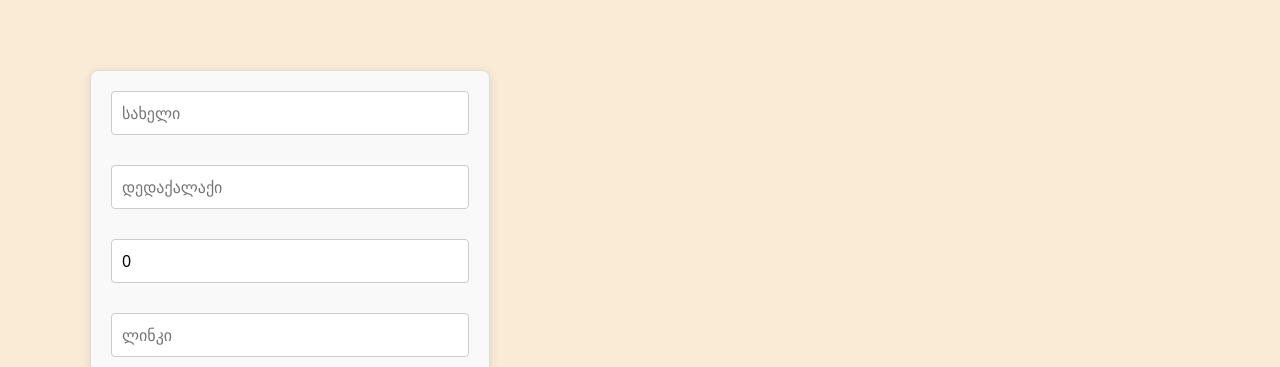
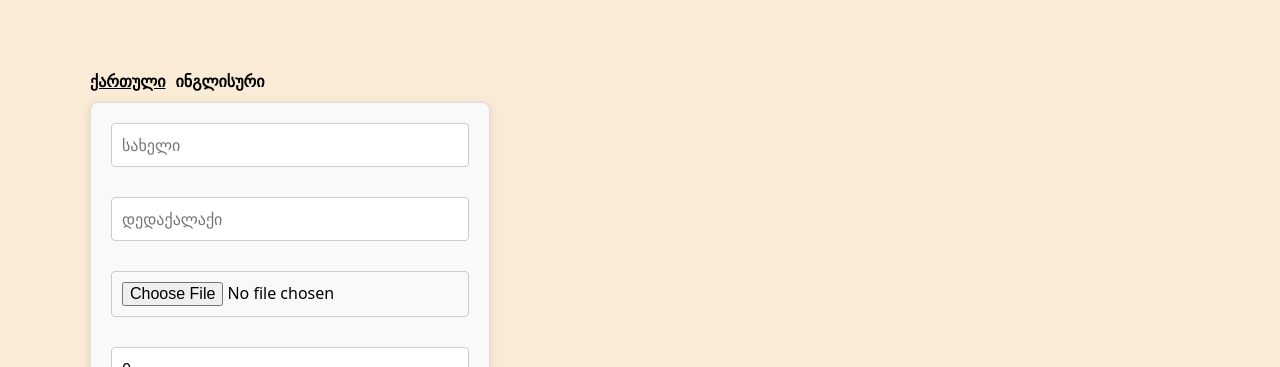
Before and after one commit to dachidavituri/countries-app, a React (Vite) app: page /ka/home in a window 1280 px wide. Shown: the part 130-497 px from the top of the page. Built offline with nearby package versions, Linux system fonts and the light colour scheme; a web font is replaced by a local one.

Commit message:
add country with translate two option language and upload image

```diff
--- a/src/info.ts
+++ b/src/info.ts
@@ -2,10 +2,9 @@ import georgiaFlag from "&/georgia-flag.jpg";
 import germanyFlag from "&/istockphoto-962789576-612x612.jpg";
 import franceFlag from "&/360_F_41940248_NCRNah6ISoHgXXmBEe4heQ0UPXXd1onE.jpg";
 
-
-interface basicContent{
-  ka: string,
-  en: string
+interface basicContent {
+  ka: string;
+  en: string;
 }
 interface Categories {
   name: string;
@@ -481,3 +480,11 @@ export const createFormPlaceholder = {
     btnVal: "Create Country",
   },
 };
+interface changeLabels {
+  lang: "ka" | "en";
+  language: { ka: string; en: string };
+}
+export const changeLanugeageTab: changeLabels[] = [
+  { lang: "ka", language: { ka: "ქართული", en: "Georgia" } },
+  { lang: "en", language: { ka: "ინგლისური", en: "English" } },
+];
--- a/src/pages/home/components/card/card.tsx
+++ b/src/pages/home/components/card/card.tsx
@@ -12,17 +12,18 @@ import { countries } from "@/info";
 import { reducer } from "^/home/components/card/reducer";
 import { useState } from "react";
 import { validateCountry } from "./validation";
-import globe from "&/istockphoto-186019678-612x612.jpg";
+
 interface CardProps {
   children: (country: Country) => React.ReactNode;
   lang: "ka" | "en";
 }
 const Card: React.FC<CardProps> = ({ children, lang }) => {
   const [errors, setErrors] = useState({
-    name: "",
-    capitalCity: "",
-    population: "",
-    infoLink: "",
+    name: { ka: "", en: "" },
+    capitalCity: { ka: "", en: "" },
+    population: { ka: "", en: "" },
+    infoLink: { ka: "", en: "" },
+    img: { ka: "", en: "" }
   });
   const [countriesList, dispatch] = useReducer(reducer, countries);
   const handleCountryUpvote = (id: number) => {
@@ -38,29 +39,23 @@ const Card: React.FC<CardProps> = ({ children, lang }) => {
     dispatch({ type: "restore", payload: { id } });
   };
   const handleCountryCreate = (countryFields: {
-    name: { ka: string };
-    capitalCity: { ka: string };
+    name: { ka: string; en: string };
+    capitalCity: { ka: string; en: string };
     population: number;
     infoLink: string;
+    img: string;
   }) => {
     const errors = validateCountry(countryFields);
     setErrors(errors);
-    const hasError = Object.values(errors).some((error) => error !== "");
+    const hasError = Object.values(errors).some(
+      (error) => error.ka !== "" || error.en !== ""
+    );
     if (!hasError) {
       const country: Country = {
         ...countryFields,
         id: 0,
         like: 0,
-        img: globe,
         isDeleted: false,
-        name: {
-          ka: countryFields.name.ka,
-          en: countryFields.name.ka,
-        },
-        capitalCity: {
-          ka: countryFields.capitalCity.ka,
-          en: countryFields.capitalCity.ka,
-        },
       };
       dispatch({ type: "create", payload: { country } });
     }
--- a/src/pages/home/components/card/form/form.module.css
+++ b/src/pages/home/components/card/form/form.module.css
@@ -38,3 +38,12 @@
   color: rgb(242, 80, 80);
   font-size: 10px;
 }
+.inputLanguage{
+  display: flex;
+  cursor: pointer;
+  gap: 10px;
+  font-weight: bold;
+}
+.activeInput{
+  text-decoration: underline;
+}
--- a/src/pages/home/components/card/form/form.tsx
+++ b/src/pages/home/components/card/form/form.tsx
@@ -3,96 +3,140 @@ import { FormEvent, ChangeEvent } from "react";
 import { useState } from "react";
 import { createFormPlaceholder } from "@/info";
 import useLangauge from "@/useLanguage";
+import { changeLanugeageTab } from "@/info";
+import { validateCountry } from "../validation";
+
+
 interface FormProps {
   onCountryCreate: (countryFields: {
-    name: { ka: string };
-    capitalCity: { ka: string };
+    name: { ka: string; en: string };
+    capitalCity: { ka: string; en: string };
     population: number;
     infoLink: string;
+    img: string;
   }) => void;
   errors: {
-    name: string;
-    capitalCity: string;
-    population: string;
-    infoLink: string;
+    name: { ka: string; en: string };
+    capitalCity: { ka: string; en: string };
+    population: { ka: string; en: string };
+    infoLink: { ka: string; en: string };
+    img: { ka: string; en: string },
   };
 }
 const Form: React.FC<FormProps> = ({ onCountryCreate, errors }) => {
+  const [activeLang, setActiveLang] = useState<"ka" | "en">("ka");
   const lang = useLangauge();
   const [createForm, setCreateForm] = useState({
-    name: { ka: "" },
-    capitalCity: { ka: "" },
+    name: { ka: "", en: "" },
+    capitalCity: { ka: "", en: "" },
     population: 0,
     infoLink: "",
+    img: "",
   });
   const handleChangeState = (e: ChangeEvent<HTMLInputElement>) => {
     const { name, value } = e.target;
-    if (name === "name") {
+
     setCreateForm((prevForm) => ({
       ...prevForm,
-        name: { ...prevForm.name, ka: value },
+      [name]:
+        name === "name" || name === "capitalCity"
+          ? { ...prevForm[name], [activeLang]: value }
+          : value,
     }));
-    } else if (name === "capitalCity") {
-      setCreateForm((prevForm) => ({
-        ...prevForm,
-        capitalCity: { ...prevForm.capitalCity, ka: value },
-      }));
-    } else {
-      setCreateForm((prevForm) => ({ ...prevForm, [name]: value }));
+  };
+  const handleFileChange = (e: ChangeEvent<HTMLInputElement>) => {
+    const file = e.target.files?.[0];
+    if (file) {
+      const reader = new FileReader();
+      reader.onloadend = () => {
+        const base64String = reader.result as string;
+        setCreateForm((prevForm) => ({ ...prevForm, img: base64String }));
+      };
+      reader.readAsDataURL(file);
     }
   };
   const handleSubmit = (e: FormEvent<HTMLFormElement>) => {
     e.preventDefault();
-    const { name, capitalCity, population, infoLink } = createForm;
-    onCountryCreate({ name, capitalCity, population, infoLink });
+    const { name, capitalCity, population, infoLink, img } = createForm;
+    const errors = validateCountry(createForm)
+    const hasGeoError = Object.values(errors).some(error => error.ka)
+    const hasEngError = Object.values(errors).some(error => error.en)
+    if(hasGeoError && !hasEngError){
+      setActiveLang('ka')
+    }
+    if(hasEngError && !hasGeoError){
+      setActiveLang('en')
+    }
+    onCountryCreate({ name, capitalCity, population, infoLink, img });
+
+  };
+  const handleInputLanguage = (lang: "ka" | "en") => {
+    setActiveLang(lang);
+
   };
   return (
+    <>
+      <div className={styles.inputLanguage}>
+        {changeLanugeageTab.map((element, i) => (
+          <div key={i}
+            onClick={() => handleInputLanguage(element.lang)}
+            className={activeLang == element.lang ? styles.activeInput : ""}
+          >
+            {element.language[lang]}
+          </div>
+        ))}
+      </div>
       <form onSubmit={handleSubmit} className={styles.formContainer}>
         <input
           className={styles.inputField}
-        placeholder={createFormPlaceholder[lang].name}
+          placeholder={createFormPlaceholder[activeLang].name}
           name="name"
           type="text"
-        value={createForm.name.ka}
+          value={createForm.name[activeLang]}
           onChange={handleChangeState}
         />
-      <p className={styles.error}>{errors.name}</p>
+        <p className={styles.error}>{errors.name[activeLang]}</p>
         <input
           className={styles.inputField}
-        placeholder={createFormPlaceholder[lang].city}
+          placeholder={createFormPlaceholder[activeLang].city}
           name="capitalCity"
           type="text"
-        value={createForm.capitalCity.ka}
+          value={createForm.capitalCity[activeLang]}
           onChange={handleChangeState}
         />
-      <p className={styles.error}>{errors.capitalCity}</p>
-
+        <p className={styles.error}>{errors.capitalCity[activeLang]}</p>
         <input
           className={styles.inputField}
-        placeholder={createFormPlaceholder[lang].population}
+          type="file"
+          onChange={handleFileChange}
+          accept=".jpg, .png"
+        />
+        <p className={styles.error}>{errors.img[activeLang]}</p>
+        <input
+          className={styles.inputField}
+          placeholder={createFormPlaceholder[activeLang].population}
           name="population"
           type="number"
           value={createForm.population}
           onChange={handleChangeState}
         />
-      <p className={styles.error}>{errors.population}</p>
-
+        <p className={styles.error}>{errors.population[activeLang]}</p>
         <input
           className={styles.inputField}
-        placeholder={createFormPlaceholder[lang].Infolink}
+          placeholder={createFormPlaceholder[activeLang].Infolink}
           name="infoLink"
           type="text"
           value={createForm.infoLink}
           onChange={handleChangeState}
         />
-      <p className={styles.error}>{errors.infoLink}</p>
-
+        <p className={styles.error}>{errors.infoLink[activeLang]}</p>
         <input
           className={styles.submitButton}
           type="submit"
           value={createFormPlaceholder[lang].btnVal}
         />
       </form>
+    </>
   );
 };
 export default Form;
--- a/src/pages/home/components/card/validation/validation.ts
+++ b/src/pages/home/components/card/validation/validation.ts
@@ -1,30 +1,42 @@
 export const validateCountry = (countryFields: {
-  name: { ka: string };
-  capitalCity: { ka: string };
+  name: { ka: string; en: string };
+  capitalCity: { ka: string; en: string };
   population: number;
   infoLink: string;
+  img: string;
 }) => {
   const errors = {
-    name: "",
-    capitalCity: "",
-    population: "",
-    infoLink: "",
+    name: { ka: "", en: "" },
+    capitalCity: { ka: "", en: "" },
+    population: { ka: "", en: "" },
+    infoLink: { ka: "", en: "" },
+    img: { ka: "", en: "" },
   };
 
-  if (countryFields.name.ka?.length < 3) {
-    errors.name = "სახელი არ უნდა იყოს 3ზე ნაკლები სიმბოლო";
+  if (countryFields.name.ka.length < 3) {
+    errors.name.ka = "სახელი არ უნდა იყოს 3ზე ნაკლები სიმბოლო";
   }
-
-  if (countryFields.capitalCity.ka?.length < 4) {
-    errors.capitalCity = "დედაქალაქი არ უნდა იყოს 3ზე ნაკლები სიმბოლო";
+  if (countryFields.name.en.length < 3) {
+    errors.name.en = "Name must be at least 3 characters";
   }
-
+  if (countryFields.capitalCity.ka.length < 4) {
+    errors.capitalCity.ka = "დედაქალაქი არ უნდა იყოს 4ზე ნაკლები სიმბოლო";
+  }
+  if (countryFields.capitalCity.en.length < 4) {
+    errors.capitalCity.en = "Capital city must be at least 4 characters";
+  }
   if (countryFields.population <= 0) {
-    errors.population = "მოსახლეობა უნდა იყოს 0_ზე მეტი";
+    errors.population.ka = "მოსახლეობა უნდა იყოს 0_ზე მეტი";
+    errors.population.en = "Population must be more than 0";
   }
 
   if (!countryFields.infoLink) {
-    errors.infoLink = "ინფორმაცია არ უნდა იყოს ცარიელი";
+    errors.infoLink.ka = "ინფორმაცია არ უნდა იყოს ცარიელი";
+    errors.infoLink.en = "Info must not be empty";
+  }
+  if (!countryFields.img) {
+    errors.img.ka = "ატვირთეთ ფოტო";
+    errors.img.en = "Upload Photo";
   }
 
   return errors;
```
Lines whose indentation alone changed are shown as unchanged.
